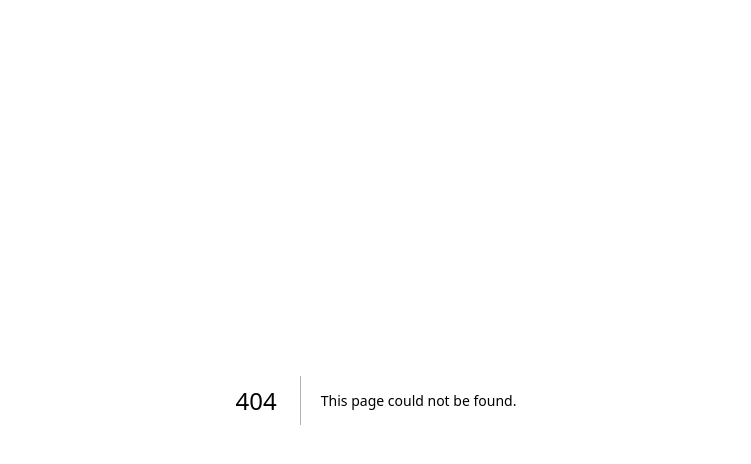
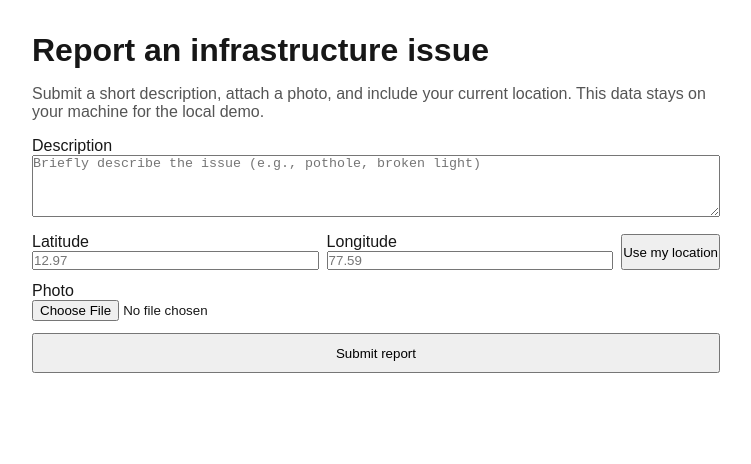
Before and after one commit to akshayaparida/bengaluru-infra-aiagent, a Next.js app: page /report in a window 1280 px wide. Before the commit this address had no page. Shown: the top 464 px of the page, without its empty margins (264-1015 px from the left). Built offline with nearby package versions, Linux system fonts and the light colour scheme.

Commit message:
feat(ui): add Reporter page with geolocation + photo upload
purpose: enable local report submission via UI

```diff
--- /dev/null
+++ b/src/app/report/ReportForm.tsx
@@ -0,0 +1,135 @@
+"use client";
+
+import React from "react";
+import { buildReportFormData } from "@/lib/reportForm";
+
+export default function ReportForm() {
+  const [description, setDescription] = React.useState("");
+  const [lat, setLat] = React.useState<string>("");
+  const [lng, setLng] = React.useState<string>("");
+  const [file, setFile] = React.useState<File | null>(null);
+  const [submitting, setSubmitting] = React.useState(false);
+  const [message, setMessage] = React.useState<string>("");
+  const [reportId, setReportId] = React.useState<string | null>(null);
+
+  const onUseMyLocation = React.useCallback(() => {
+    if (!navigator.geolocation) {
+      setMessage("Geolocation is not supported by your browser.");
+      return;
+    }
+    navigator.geolocation.getCurrentPosition(
+      (pos) => {
+        setLat(String(pos.coords.latitude));
+        setLng(String(pos.coords.longitude));
+        setMessage("");
+      },
+      (err) => {
+        setMessage(`Location error: ${err.message}`);
+      },
+      { enableHighAccuracy: true, timeout: 5000 }
+    );
+  }, []);
+
+  const onSubmit = React.useCallback(async (e: React.FormEvent) => {
+    e.preventDefault();
+    setMessage("");
+    setReportId(null);
+
+    const latNum = Number(lat);
+    const lngNum = Number(lng);
+
+    if (!description || Number.isNaN(latNum) || Number.isNaN(lngNum) || !file) {
+      setMessage("Please provide description, valid location, and a photo.");
+      return;
+    }
+
+    try {
+      setSubmitting(true);
+      const fd = buildReportFormData({ description, lat: latNum, lng: lngNum, file });
+      const res = await fetch("/api/reports", { method: "POST", body: fd });
+      if (!res.ok) {
+        const b = await res.json().catch(() => ({}));
+        throw new Error(b?.error || `Request failed: ${res.status}`);
+      }
+      const body = await res.json();
+      setReportId(body.id);
+      setMessage("Report submitted successfully.");
+      // Minimal reset (keep lat/lng for convenience)
+      setDescription("");
+      setFile(null);
+    } catch (err: any) {
+      setMessage(err?.message || "Failed to submit report.");
+    } finally {
+      setSubmitting(false);
+    }
+  }, [description, lat, lng, file]);
+
+  return (
+    <form onSubmit={onSubmit} style={{ display: "grid", gap: "0.75rem" }}>
+      <label>
+        <div>Description</div>
+        <textarea
+          value={description}
+          onChange={(e) => setDescription(e.target.value)}
+          required
+          rows={4}
+          placeholder="Briefly describe the issue (e.g., pothole, broken light)"
+          style={{ width: "100%" }}
+        />
+      </label>
+
+      <div style={{ display: "grid", gridTemplateColumns: "1fr 1fr auto", gap: "0.5rem", alignItems: "end" }}>
+        <label>
+          <div>Latitude</div>
+          <input
+            type="number"
+            step="any"
+            value={lat}
+            onChange={(e) => setLat(e.target.value)}
+            placeholder="12.97"
+            required
+            style={{ width: "100%" }}
+          />
+        </label>
+        <label>
+          <div>Longitude</div>
+          <input
+            type="number"
+            step="any"
+            value={lng}
+            onChange={(e) => setLng(e.target.value)}
+            placeholder="77.59"
+            required
+            style={{ width: "100%" }}
+          />
+        </label>
+        <button type="button" onClick={onUseMyLocation} style={{ height: 36 }}>
+          Use my location
+        </button>
+      </div>
+
+      <label>
+        <div>Photo</div>
+        <input
+          type="file"
+          accept="image/*"
+          onChange={(e) => setFile(e.target.files?.[0] || null)}
+          required
+        />
+      </label>
+
+      <button type="submit" disabled={submitting} style={{ height: 40 }}>
+        {submitting ? "Submitting..." : "Submit report"}
+      </button>
+
+      {message && (
+        <div style={{ color: reportId ? "#0a0" : "#a00" }}>{message}</div>
+      )}
+      {reportId && (
+        <div style={{ color: "#333" }}>
+          Saved report id: <code>{reportId}</code>
+        </div>
+      )}
+    </form>
+  );
+}
--- /dev/null
+++ b/src/app/report/page.tsx
@@ -0,0 +1,16 @@
+import ReportForm from "./ReportForm";
+
+export const dynamic = "force-dynamic";
+
+export default function ReportPage() {
+  return (
+    <main style={{ maxWidth: 720, margin: "2rem auto", padding: "0 1rem" }}>
+      <h1 style={{ marginBottom: "1rem" }}>Report an infrastructure issue</h1>
+      <p style={{ color: "#555", marginBottom: "1rem" }}>
+        Submit a short description, attach a photo, and include your current location.
+        This data stays on your machine for the local demo.
+      </p>
+      <ReportForm />
+    </main>
+  );
+}
```
